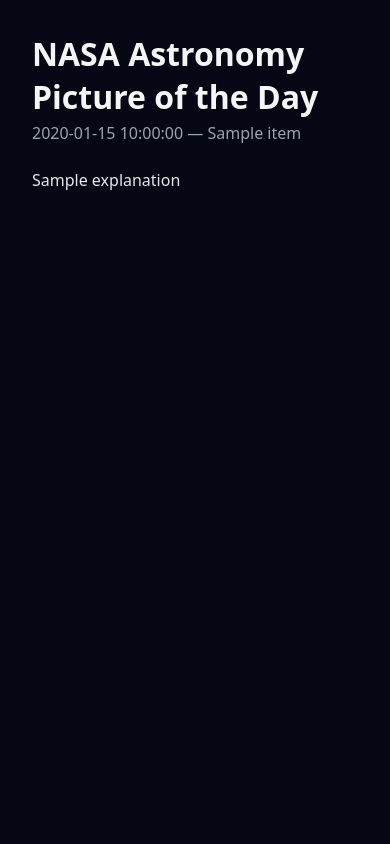
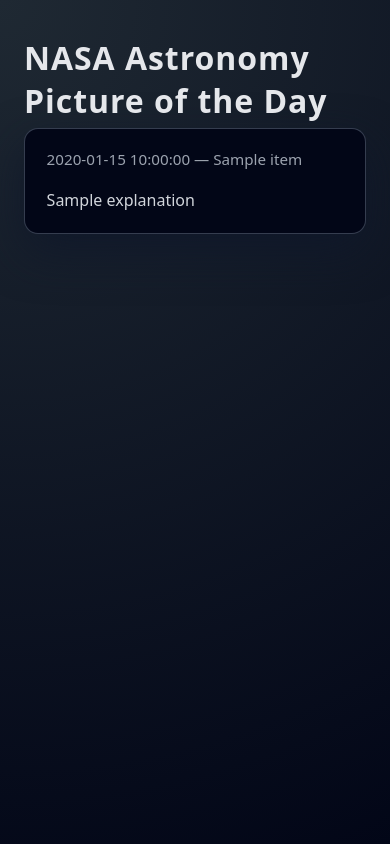
Before and after one commit to kevwal1/nasaApod, a Flask app: page / in a window 390 px wide. Run offline with Flask 3, Linux system fonts and the light colour scheme; a database or web service that is not in the repository returns one stand-in record (values such as "Sample title"); data that the repository does not hold is empty.

Commit message:
Refresh APOD page styling

```diff
--- a/templates/index.html
+++ b/templates/index.html
@@ -4,21 +4,68 @@
   <meta charset="UTF-8">
   <title>NASA Astronomy Picture of the Day</title>
   <style>
-    body { font-family: system-ui, -apple-system, sans-serif; margin: 2rem; background:#050814; color:#f5f5f5; }
-    .container { max-width: 960px; margin: 0 auto; }
-    h1 { margin-bottom: 0.25rem; }
-    .date { color:#9ca3af; margin-bottom: 1rem; }
-    .media { margin: 1.5rem 0; text-align:center; }
-    img { max-width: 100%; border-radius: 8px; box-shadow:0 10px 25px rgba(0,0,0,0.5); }
-    iframe { width:100%; min-height:400px; border:none; border-radius:8px; box-shadow:0 10px 25px rgba(0,0,0,0.5); }
-    .explanation { line-height:1.6; margin-top:1.5rem; color:#e5e7eb; }
-    .error { color:#f87171; font-weight:bold; margin-top:1rem; }
+    body {
+      font-family: system-ui, -apple-system, sans-serif;
+      margin: 0;
+      background: radial-gradient(circle at top left, #1f2933, #020617);
+      color: #e5e7eb;
+      min-height: 100vh;
+    }
+    .container {
+      max-width: 960px;
+      margin: 0 auto;
+      padding: 2.25rem 1.5rem 2.75rem;
+    }
+    h1 {
+      margin: 0 0 0.35rem;
+      font-size: clamp(2rem, 3vw, 2.6rem);
+      letter-spacing: 0.03em;
+    }
+    .date {
+      color: #9ca3af;
+      margin-bottom: 1rem;
+      font-size: 0.95rem;
+    }
+    .panel {
+      background: #020617;
+      border-radius: 14px;
+      padding: 1.25rem 1.35rem;
+      box-shadow: 0 18px 45px rgba(15, 23, 42, 0.85);
+      border: 1px solid rgba(148, 163, 184, 0.35);
+    }
+    .media {
+      margin: 1rem 0 0.5rem;
+      text-align: center;
+    }
+    img {
+      max-width: 100%;
+      border-radius: 10px;
+      box-shadow: 0 10px 30px rgba(15, 23, 42, 0.8);
+      border: 1px solid rgba(148, 163, 184, 0.35);
+    }
+    iframe {
+      width: 100%;
+      min-height: 400px;
+      border: 1px solid rgba(148, 163, 184, 0.35);
+      border-radius: 10px;
+      box-shadow: 0 10px 30px rgba(15, 23, 42, 0.8);
+    }
+    .explanation {
+      line-height: 1.6;
+      margin-top: 1.2rem;
+      color: #d1d5db;
+    }
+    .error {
+      color: #f87171;
+      font-weight: 700;
+      margin-top: 0.5rem;
+    }
   </style>
 </head>
 <body>
   <div class="container">
     <h1>NASA Astronomy Picture of the Day</h1>
-
+    <div class="panel">
       {% if error %}
         <div class="error">Error fetching APOD: {{ error }}</div>
       {% endif %}
@@ -39,5 +86,6 @@
         </div>
       {% endif %}
       </div>
+    </div>
 </body>
 </html>
```
Lines whose indentation alone changed are shown as unchanged.
